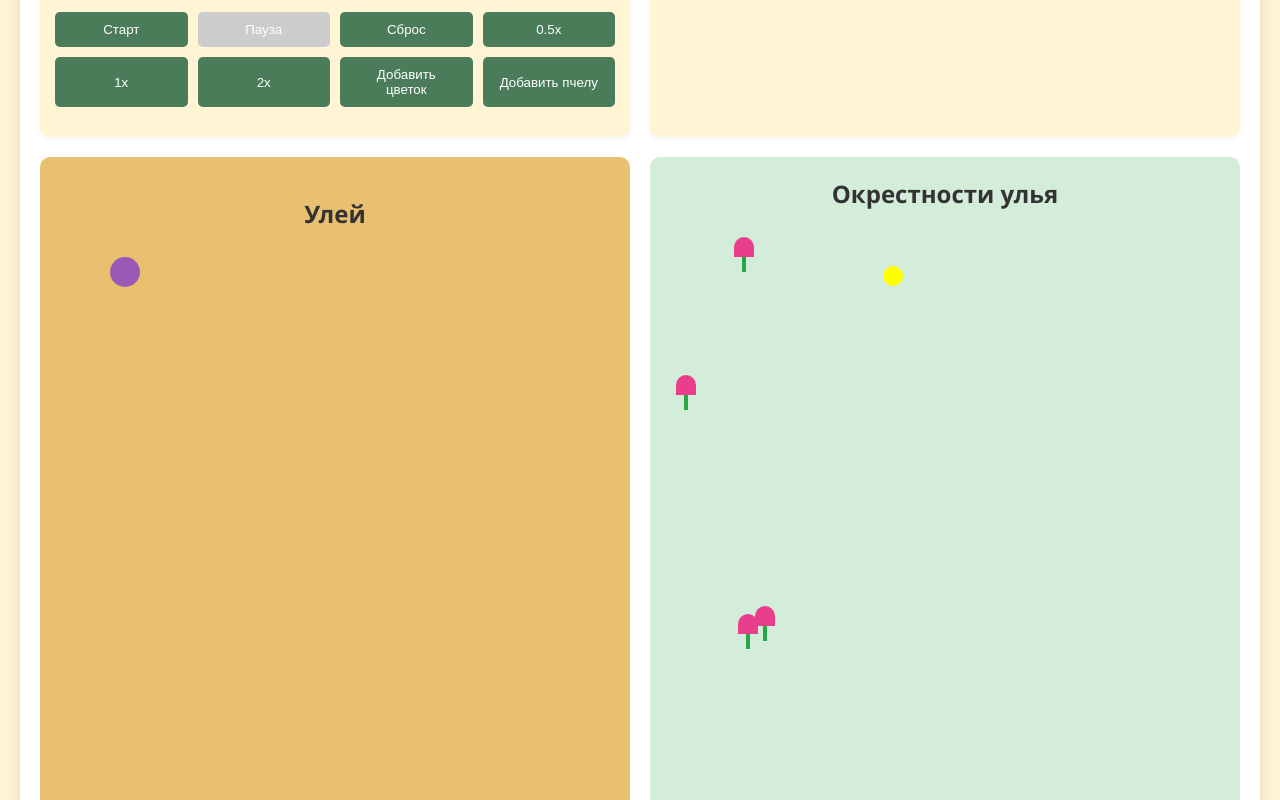
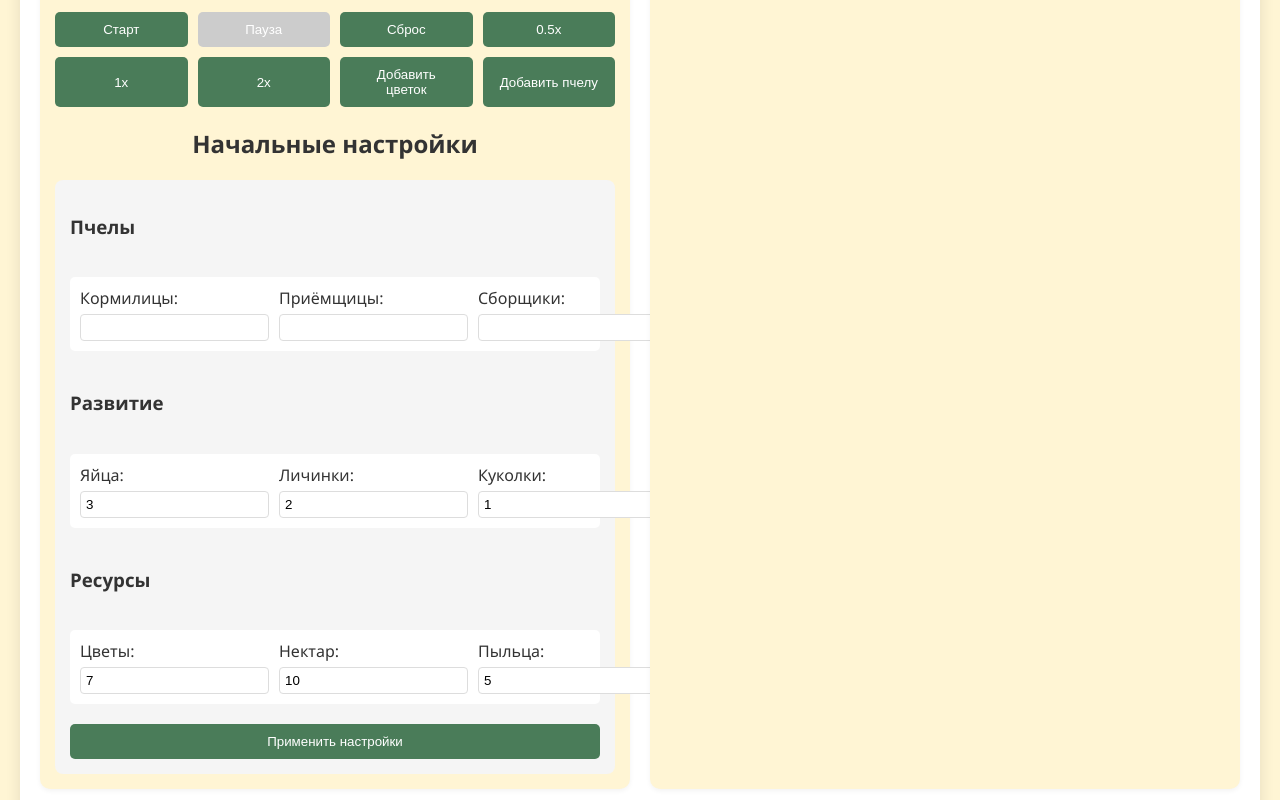
Before and after one commit to YakimchukAlisa/my_project, a Vue app: page / in a window 1280 px wide. Shown: the part 880-1680 px from the top of the page. Built offline with nearby package versions, Linux system fonts and the light colour scheme.

Commit message:
начальные настройки

```diff
--- a/src/App.vue
+++ b/src/App.vue
@@ -17,7 +17,8 @@
           :pollen="resourcePiles.pollen.amount" :water="water" />
 
         <SimulationControls :isRunning="isRunning" @start="startSimulation" @pause="pauseSimulation"
-          @reset="resetSimulation" @change-speed="changeSpeed" @add-flower="addFlower" @add-worker="addWorker" />
+          @reset="resetSimulation" @change-speed="changeSpeed" @add-flower="addFlower" @add-worker="addWorker"
+          @apply-settings="applyInitialSettings" />
       </div>
 
       <div class="panel">
@@ -138,6 +139,103 @@ export default {
         amount: 0,
       }
     });
+
+    // Добавляем метод для применения начальных настроек
+    const applyInitialSettings = (settings) => {
+      // Сбрасываем симуляцию перед применением новых настроек
+      resetSimulation();
+
+      // Устанавливаем начальные ресурсы
+      resourcePiles.value.nectar.amount = settings.nectar;
+      resourcePiles.value.pollen.amount = settings.pollen;
+      resourcePiles.value.honey.amount = settings.honey;
+
+      const createBeeWithRole = (role, age) => {
+        return {
+          id: beeCounter.value++,
+          type: 'worker',
+          age: age || 0,
+          role: role,
+          x: Math.random() * 1000,
+          y: Math.random() * 600,
+          target: null,
+          carrying: { nectar: 0, pollen: 0 },
+          state: 'in_hive'
+        };
+      };
+
+      // Кормилицы
+      for (let i = 0; i < settings.nurses; i++) {
+        bees.value.push(createBeeWithRole('nurse', 3)); // Возраст 3 дня (типичный для кормилиц)
+      }
+
+      // Приёмщицы
+      for (let i = 0; i < settings.receptionists; i++) {
+        bees.value.push(createBeeWithRole('receptionist', 10)); // Возраст 10 дней
+      }
+
+      // Сборщицы
+      for (let i = 0; i < settings.foragers; i++) {
+        bees.value.push(createBeeWithRole('forager', 20)); // Возраст 20 дней
+      }
+
+      // Всегда одна матка
+      queen.value = {
+        id: beeCounter.value++,
+        age: 0,
+        position: { x: 70, y: 100 },
+        lastEggDay: -1
+      };
+
+      // Создаем цветы
+      flowers.value = [];
+      for (let i = 0; i < settings.flowers; i++) {
+        addFlower();
+      }
+
+      // Создаем яйца
+      eggs.value = [];
+      for (let i = 0; i < settings.eggs; i++) {
+        layEgg();
+      }
+
+      // Создаем личинки
+      larvae.value = [];
+      for (let i = 0; i < settings.larvae; i++) {
+        larvae.value.push({
+          id: Date.now() + i,
+          age: Math.floor(Math.random() * 3),
+          type: 'LARVA',
+          position: {
+            x: queen.value.position.x + (Math.random() * 200 + 50),
+            y: queen.value.position.y + (Math.random() * 200 + 50)
+          },
+          status: 'hungry',
+          foodType: 'ROYAL_JELLY'
+        });
+      }
+
+      // Создаем куколки
+      pupae.value = [];
+      for (let i = 0; i < settings.pupae; i++) {
+        pupae.value.push({
+          id: Date.now() + i + 1000,
+          age: Math.floor(Math.random() * 5) + 3,
+          type: 'PUPA',
+          position: {
+            x: queen.value.position.x + (Math.random() * 200 + 50),
+            y: queen.value.position.y + (Math.random() * 200 + 50)
+          }
+        });
+      }
+
+      logEntries.value.unshift({
+        day: day.value,
+        message: 'Применены начальные настройки'
+      });
+    };
+
+
 
     // Основной цикл симуляции
     const simulationLoop = () => {
@@ -453,14 +551,6 @@ export default {
 
     };
 
-
-    const initBees = () => {
-      beeCounter.value = 0; // Сбрасываем счётчик
-      for (let i = 0; i < 1; i++) {
-        addWorker()
-      }
-    }
-
     // Добавление нового цветка
     const addFlower = () => {
       const fieldWidth = 1000
@@ -534,16 +624,16 @@ export default {
     }
 
     const resetSimulation = () => {
-      isRunning.value = false
-      day.value = 0
-      timeOfDay.value = 'утро'
-      season.value = 'весна'
-      //bees = []
-      resourcePiles.value.nectar.amount = 0;
-      resourcePiles.value.pollen.amount = 0;
-      resourcePiles.value.honey.amount = 0;
-      logEntries.value = []
-      initFlowers()
+      isRunning.value = false;
+      day.value = 0;
+      timeOfDay.value = 'утро';
+      season.value = 'весна';
+      currentTick.value = 0;
+
+      // Очищаем журнал событий
+      logEntries.value = [];
+
+      // Очищаем списки
       activeForagers.value = [];
       bees.value = [];
       eggs.value = [];
@@ -551,12 +641,23 @@ export default {
       pupae.value = [];
       activeReceptionists.value = [];
       processingNectar.value = [];
-      initBees()
+
+      // Инициализируем только матку (если нужно)
+      queen.value = {
+        id: 0,
+        age: 0,
+        position: { x: 70, y: 100 },
+        lastEggDay: -1
+      };
+
+      // Инициализируем счетчик пчел
+      beeCounter.value = 0;
+
       logEntries.value.unshift({
         day: day.value,
         message: 'Симуляция сброшена'
-      })
-    }
+      });
+    };
 
     const changeSpeed = (speed) => {
       simulationSpeed.value = speed
@@ -848,10 +949,6 @@ export default {
       });
     };
 
-    // Инициализируем цветы при загрузке
-    initFlowers()
-    initBees()
-
     return {
       day,
       timeOfDay,
@@ -892,6 +989,7 @@ export default {
       eggs,
       larvae,
       pupae,
+      applyInitialSettings
     }
   }
 }
--- a/src/components/SimulationControls.vue
+++ b/src/components/SimulationControls.vue
@@ -10,7 +10,63 @@
             <button @click="$emit('change-speed', 2)">2x</button>
             <button @click="$emit('add-flower')">Добавить цветок</button>
             <button @click="$emit('add-worker')">Добавить пчелу</button>
+        </div>
 
+        <h2 align="center">Начальные настройки</h2>
+        <div class="settings">
+            <h3>Пчелы </h3>
+            <div class="setting-group">
+
+                <label>
+                    Кормилицы:
+                    <input type="number" v-model.number="initialSettings.nurses" min="0">
+                </label>
+                <label>
+                    Приёмщицы:
+                    <input type="number" v-model.number="initialSettings.receptionists" min="0">
+                </label>
+                <label>
+                    Сборщики:
+                    <input type="number" v-model.number="initialSettings.foragers" min="0">
+                </label>
+            </div>
+            <h3>Развитие </h3>
+            <div class="setting-group">
+                <label>
+                    Яйца:
+                    <input type="number" v-model.number="initialSettings.eggs" min="0">
+                </label>
+                <label>
+                    Личинки:
+                    <input type="number" v-model.number="initialSettings.larvae" min="0">
+                </label>
+                <label>
+                    Куколки:
+                    <input type="number" v-model.number="initialSettings.pupae" min="0">
+                </label>
+            </div>
+            <h3>Ресурсы</h3>
+            <div class="setting-group">
+
+                <label>
+                    Цветы:
+                    <input type="number" v-model.number="initialSettings.flowers" min="0">
+                </label>
+                <label>
+                    Нектар:
+                    <input type="number" v-model.number="initialSettings.nectar" min="0">
+                </label>
+                <label>
+                    Пыльца:
+                    <input type="number" v-model.number="initialSettings.pollen" min="0">
+                </label>
+                <label>
+                    Мёд:
+                    <input type="number" v-model.number="initialSettings.honey" min="0">
+                </label>
+            </div>
+
+            <button @click="applySettings" :disabled="isRunning">Применить настройки</button>
         </div>
     </div>
 </template>
@@ -19,6 +75,60 @@
 export default {
     props: {
         isRunning: Boolean
+    },
+    data() {
+        return {
+            initialSettings: {
+                workers: 5,
+                queens: 1,
+                eggs: 3,
+                larvae: 2,
+                pupae: 1,
+                flowers: 7,
+                nectar: 10,
+                pollen: 5,
+                honey: 3
+            }
+        }
+    },
+    methods: {
+        applySettings() {
+            this.$emit('apply-settings', { ...this.initialSettings });
+        }
     }
 }
 </script>
+
+<style scoped>
+.settings {
+    display: flex;
+    flex-direction: column;
+    gap: 20px;
+    max-width: 1000px;
+    margin: 0 auto;
+    padding: 15px;
+    background: #f5f5f5;
+    border-radius: 8px;
+}
+
+.setting-group {
+    display: flex;
+    flex-direction: row;
+    gap: 10px;
+    padding: 10px;
+    background: white;
+    border-radius: 5px;
+}
+
+label {
+    display: flex;
+    flex-direction: column;
+    gap: 5px;
+}
+
+input {
+    padding: 5px;
+    border: 1px solid #ddd;
+    border-radius: 4px;
+}
+</style>
```
